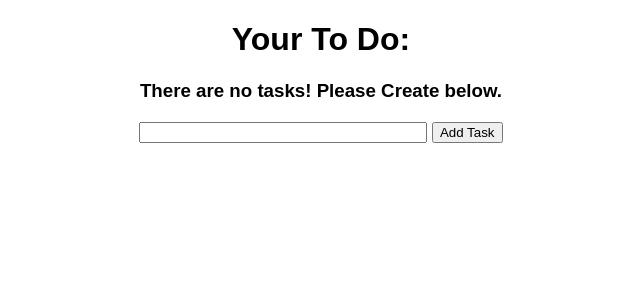
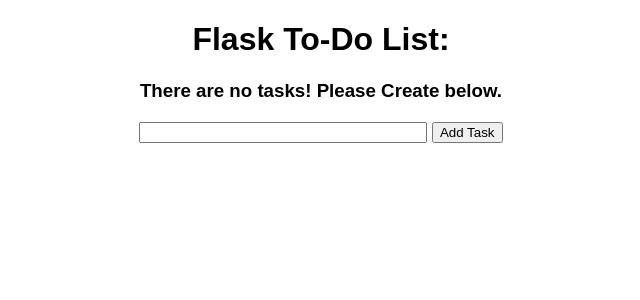
Before and after one commit to danielcristho/k3d-flask-postgres, a Flask app: page / in a window 1280 px wide. Shown: the top 300 px of the page, without its empty margins (319-959 px from the left). Run offline with Flask 2, Linux system fonts and the light colour scheme; data that the repository does not hold is empty.

Commit message:
feat: try cicd

```diff
--- a/flask-todo/app/templates/index.html
+++ b/flask-todo/app/templates/index.html
@@ -6,7 +6,7 @@
 
 {% block body %}
     <div class="content">
-        <h1>Your To Do:</h1>
+        <h1>Flask To-Do List:</h1>
 
         {% if tasks|length < 1 %}
         <h3>There are no tasks! Please Create below.</h3>
```
